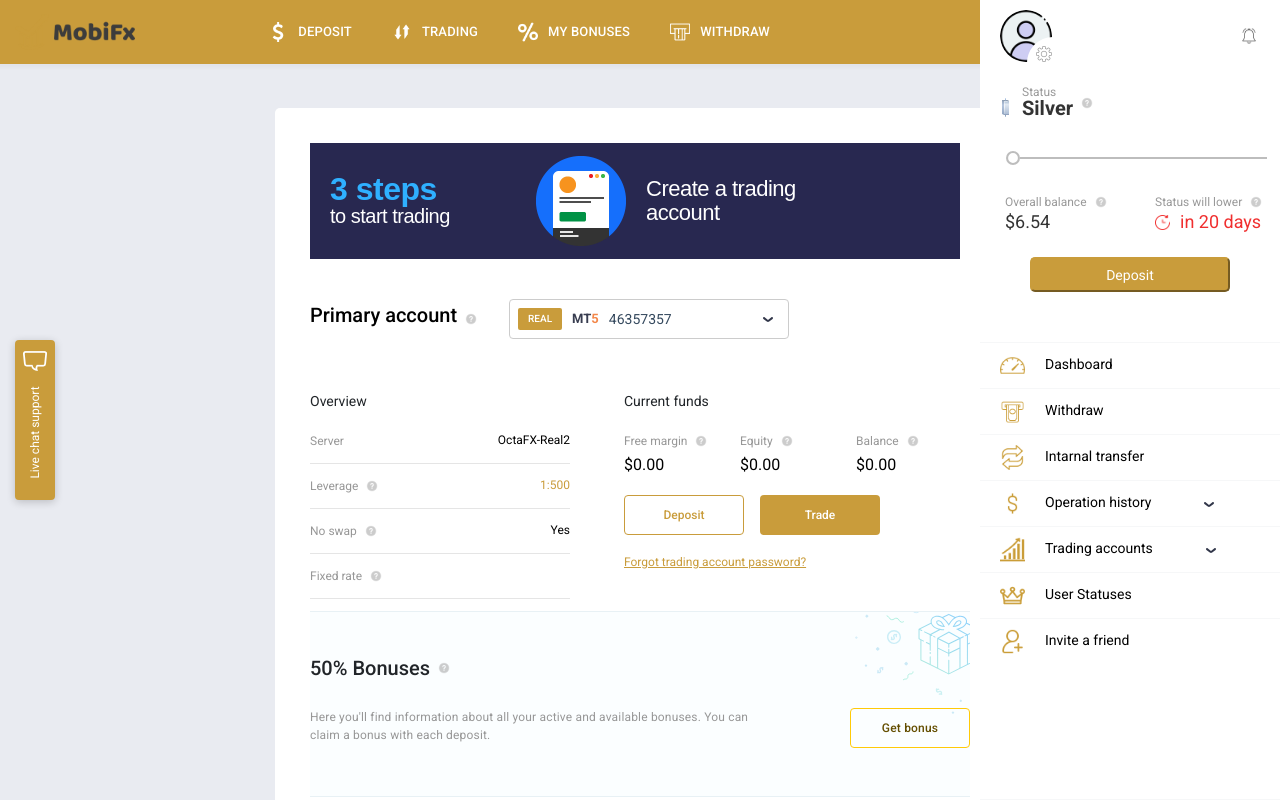
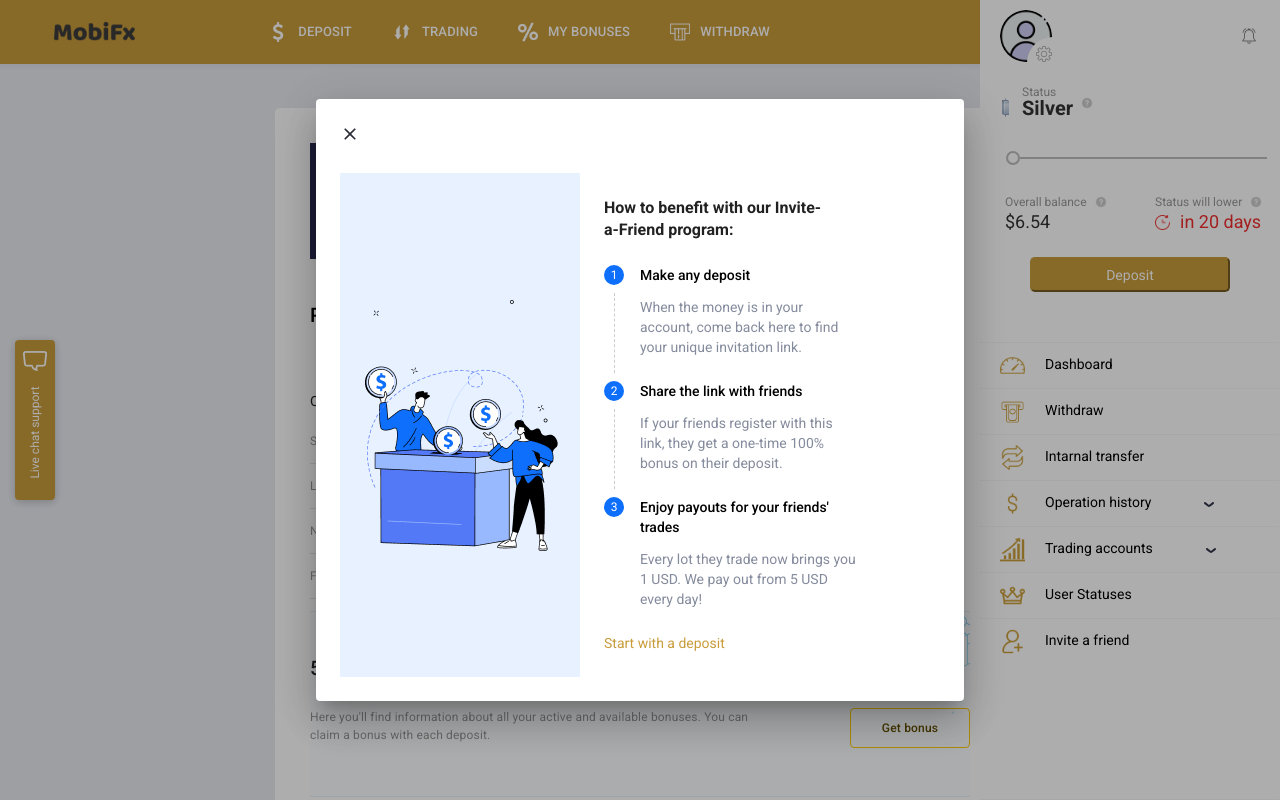
Before and after one commit to patelAnkita215/mobifx, an Angular app: page /dashboard in a window 1280 px wide. Built offline with nearby package versions, Linux system fonts and the light colour scheme; a web font is replaced by a local one.

Commit message:
invite friend modal design

```diff
--- a/src/app/app.module.ts
+++ b/src/app/app.module.ts
@@ -34,6 +34,7 @@ import { HttpClientModule, HTTP_INTERCEPTORS } from '@angular/common/http';
 import { AuthInterceptor } from './components/interceptors/auth.interceptor';
 import { ApiService } from './services/api.service';
 // import { ToastrModule } from 'ngx-toastr';
+import {MatDialogModule} from '@angular/material/dialog';
 
 @NgModule({
   declarations: [
@@ -72,6 +73,7 @@ import { ApiService } from './services/api.service';
     MatSelectModule,
     MatCardModule,
     HttpClientModule,
+    MatDialogModule
   ],
   providers: [
     ApiService,
--- a/src/app/components/dashboard/dashboard.component.ts
+++ b/src/app/components/dashboard/dashboard.component.ts
@@ -1,5 +1,7 @@
 import { Component, OnInit } from '@angular/core';
 import { SharedService } from 'src/app/services/shared.service';
+import { MatDialog } from '@angular/material/dialog';
+import { InviteFriendComponent } from '../invite-friend/invite-friend.component';
 
 @Component({
   selector: 'app-dashboard',
@@ -8,12 +10,17 @@ import { SharedService } from 'src/app/services/shared.service';
 })
 export class DashboardComponent implements OnInit {
 
-  constructor(public sharedService: SharedService) {
+  constructor(public sharedService: SharedService, public dialog: MatDialog) {
     this.sharedService.sidebar = true;
     this.sharedService.isHeader = false;
   }
 
   ngOnInit() {
+    this.openDialog();
+  }
+
+  openDialog() {
+    this.dialog.open(InviteFriendComponent);
   }
 
 }
--- a/src/app/components/invite-friend/invite-friend.component.html
+++ b/src/app/components/invite-friend/invite-friend.component.html
@@ -1,22 +1,74 @@
 <main>
-	<!-- live chat -->
-	<button class="live-chat-button" data-auto-event-category="UXclick" data-auto-event-action="Support click"
-		data-auto-event-label="livechat">
-		<span class="live-chat-button__label">Live chat support</span>
-	</button>
-	<!-- login box -->
-	<section class="login dashboard pb-3">
-		<div class="container">
-			<div class="row align-items-center main-box justify-content-center w-100 mx-0">
-				<!-- <div class="col-xl-6 col-md-6 col-lg-6">
-                            <div class="left-side">
-                            	<img data-src="images/login.webp" class="img-fluid lazyload" />
-                            </div>
-                        </div> -->
-				<div class="col-xl-12 col-md-12 col-lg-12 px-0">
+	<div class="invite-friend-info-wrapper">
+		<div class="invite-friend-info-popup sweet-modal-overlay theme-light sweet-modal-clickable is-visible">
+			<div class="sweet-modal theme-light has-content is-visible is-alert">
+				<div class="sweet-box-actions">
+					<div class="sweet-action-close"><svg xmlns="http://www.w3.org/2000/svg" width="24" height="24"
+							viewBox="0 0 24 24">
+							<path
+								d="M19 6.41L17.59 5 12 10.59 6.41 5 5 6.41 10.59 12 5 17.59 6.41 19 12 13.41 17.59 19 19 17.59 13.41 12z"
+								fill="#292c34"></path>
+						</svg></div>
+				</div>
+				<div class="sweet-content">
 
+					<div class="">
+						<section class="invite-friend-info__content">
+							<div class="invite-friend-info__img-block"><img src="../../../assets/images/imgInfo.png"
+									alt="How to benefit with our Invite-a-Friend program:"></div>
+							<div class="invite-friend-info__inner">
+								<h2 class="heading invite-friend-info__title">How to benefit with our
+									Invite-a-Friend program:</h2>
+								<ul class="invite-friend-info__list invite-friend-list">
+									<li class="invite-friend-list__item">
+										<div class="invite-friend-list__counter">
+											1
+										</div>
+										<div class="invite-friend-list__content">
+											<h3 class="heading invite-friend-list__title">Make any
+												deposit</h3>
+											<div class="invite-friend-list__text">When the money is
+												in your account, come back here to find your unique invitation link.
+											</div>
+										</div>
+									</li>
+									<li class="invite-friend-list__item">
+										<div class="invite-friend-list__counter">
+											2
+										</div>
+										<div class="invite-friend-list__content">
+											<h3 class="heading invite-friend-list__title">Share the
+												link with friends</h3>
+											<div class="invite-friend-list__text">If your friends
+												register with this link, they get a one-time 100% bonus on their
+												deposit.</div>
+										</div>
+									</li>
+									<li class="invite-friend-list__item">
+										<div class="invite-friend-list__counter">
+											3
+										</div>
+										<div class="invite-friend-list__content">
+											<h3 class="heading invite-friend-list__title">Enjoy
+												payouts for your friends' trades</h3>
+											<div class="invite-friend-list__text">Every lot they
+												trade now brings you 1 USD. We pay out from 5 USD every day!</div>
+										</div>
+									</li>
+								</ul>
+								<div class="invite-friend-info__btn-wrapper"><a
+										class="invite-friend-info__btn styled-btn-v2 _primary _normal"
+										data-auto-event-category="UXclick"
+										data-auto-event-action="invite_friend_info_deposit" href="/deposit/new/">
+										Start with a deposit
+										<!---->
+									</a></div>
+							</div>
+						</section>
+					</div>
 				</div>
+				<!---->
 			</div>
 		</div>
-	</section>
+	</div>
 </main>
--- a/src/app/components/invite-friend/invite-friend.component.scss
+++ b/src/app/components/invite-friend/invite-friend.component.scss
@@ -682,3 +682,129 @@
 		}
 	}
 }
+.invite-friend-info-wrapper .sweet-modal {
+	width: 600px;
+	max-width: 90%;
+	height: auto;
+}
+.invite-friend-info-wrapper .sweet-modal.is-alert .sweet-content {
+	padding: 0;
+}
+.invite-friend-info-wrapper .sweet-box-actions {
+	top: 0;
+	right: 0;
+}
+.invite-friend-info-wrapper .sweet-box-actions .sweet-action-close {
+	width: 50px;
+	height: 50px;
+}
+.invite-friend-info-wrapper .sweet-box-actions svg {
+	width: 20px !important;
+	height: 20px !important;
+}
+.invite-friend-info__content {
+	display: flex;
+}
+.invite-friend-info__img-block {
+	width: 240px;
+	flex-shrink: 0;
+	background: #e7f1ff;
+	display: flex;
+	align-items: center;
+	justify-content: center;
+}
+@media (max-width: 700px) {
+	.invite-friend-info__img-block {
+		display: none;
+	}
+}
+.invite-friend-info__inner {
+	padding: 24px;
+	width: 100%;
+	text-align: left;
+}
+.-rtl-mode .invite-friend-info__inner {
+	text-align: right;
+}
+.invite-friend-info__title {
+	font-size: 16px;
+	font-weight: 700;
+	margin-right: 20px;
+	line-height: 22px;
+}
+.-rtl-mode .invite-friend-info__title {
+	margin-right: 0;
+	margin-left: 20px;
+}
+.invite-friend-info__list {
+	margin-top: 24px;
+}
+.invite-friend-info__btn-wrapper {
+	margin-top: 24px;
+	display: flex;
+	justify-content: center;
+}
+.invite-friend-info__btn {
+	width: 100%;
+	justify-content: center;
+}
+.invite-friend-list {
+	margin-bottom: 0;
+}
+.invite-friend-list__item {
+	margin-top: 24px;
+	margin-bottom: 0;
+	display: flex;
+	position: relative;
+}
+.invite-friend-list__item:first-child {
+	margin-top: 0;
+}
+.invite-friend-list__item:last-child:after {
+	content: none;
+}
+.invite-friend-list__item:after {
+	content: "";
+	width: 1px;
+	height: calc(100% - 12px);
+	border-left: 1px dashed #ccc;
+	position: absolute;
+	-webkit-transform: translateY(28px) translateX(10px);
+	transform: translateY(28px) translateX(10px);
+}
+.-rtl-mode .invite-friend-list__item:after {
+	-webkit-transform: translateY(28px) translateX(-10px);
+	transform: translateY(28px) translateX(-10px);
+}
+.invite-friend-list__counter {
+	border-radius: 50%;
+	width: 20px;
+	height: 20px;
+	display: flex;
+	align-items: center;
+	justify-content: center;
+	background: #0d6ffb;
+	color: #fff;
+	font-size: 12px;
+	flex-shrink: 0;
+}
+.invite-friend-list__content {
+	margin-left: 16px;
+}
+.-rtl-mode .invite-friend-list__content {
+	margin-left: 0;
+	margin-right: 16px;
+}
+.invite-friend-list__title {
+	color: #000;
+	line-height: 20px;
+	margin-bottom: 0;
+	font-weight: 500;
+	font-size: 14px;
+}
+.invite-friend-list__text {
+	margin-top: 12px;
+	color: #848b9d;
+	line-height: 20px;
+	font-size: 14px;
+}
--- a/src/app/components/invite-friend/invite-friend.component.ts
+++ b/src/app/components/invite-friend/invite-friend.component.ts
@@ -1,5 +1,6 @@
 import { Component, OnInit } from '@angular/core';
 import { SharedService } from '../../services/shared.service';
+import { MatDialog } from '@angular/material/dialog';
 
 @Component({
   selector: 'app-invite-friend',
@@ -8,7 +9,7 @@ import { SharedService } from '../../services/shared.service';
 })
 export class InviteFriendComponent implements OnInit {
 
-  constructor(public sharedService: SharedService) {
+  constructor(public sharedService: SharedService, public dialog: MatDialog) {
     this.sharedService.sidebar = true;
   }
 
```
Also changed, not shown: src/assets/images/imgInfo.png (added).
